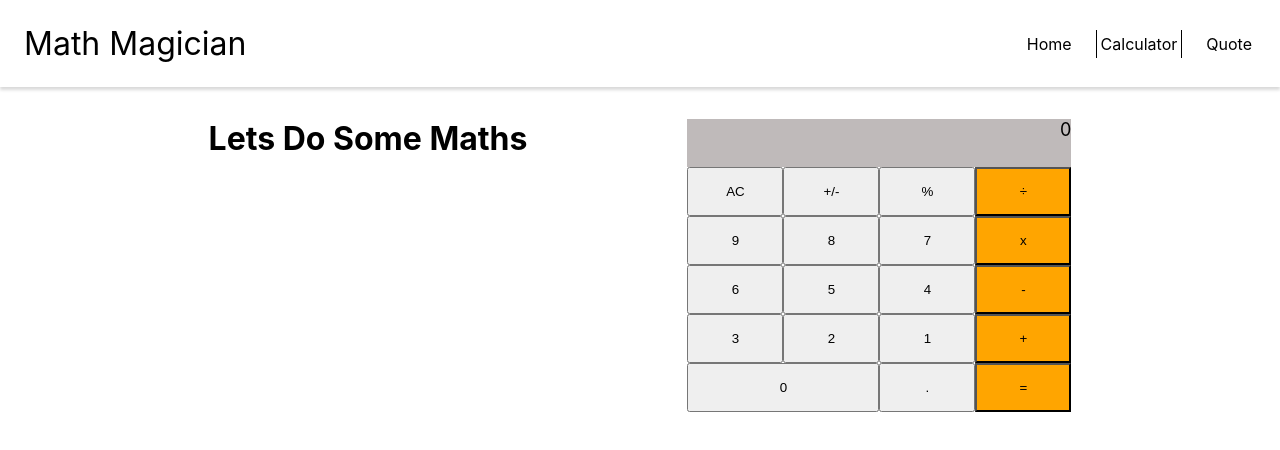
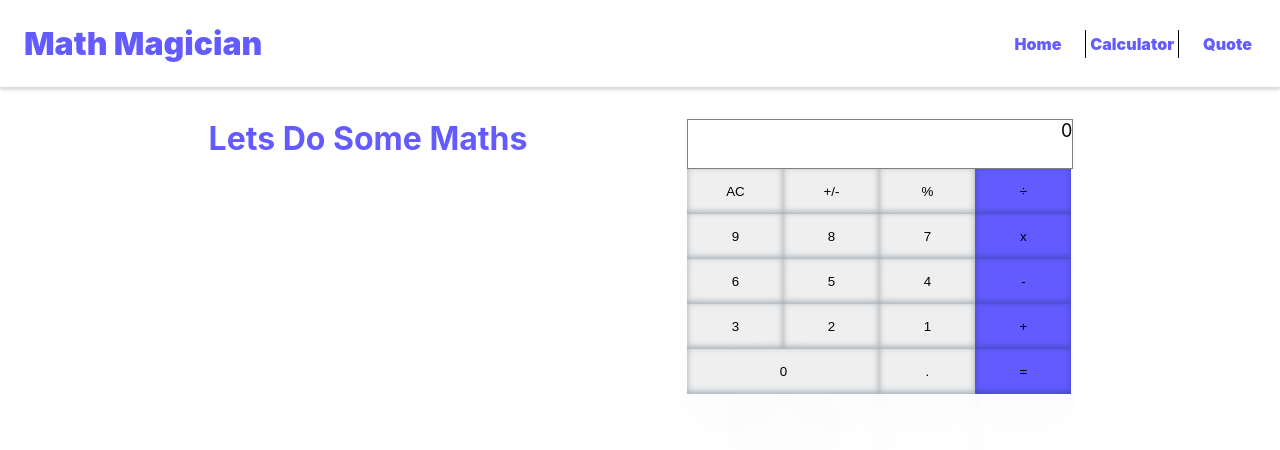
Before and after one commit to SimonGideon/math-magicians-, a React (Create React App) app: page /Calculator in a window 1280 px wide. Shown: the top 450 px of the page. Built offline with nearby package versions, Linux system fonts and the light colour scheme.

Commit message:
ADD stylings

```diff
--- a/src/App.css
+++ b/src/App.css
@@ -7,13 +7,21 @@
 .input {
   width: 100%;
   height: 3rem;
-  background-color: rgba(145, 135, 135, 0.575);
+  background-color: transparent;
+  border: 1px solid gray;
   text-align: right;
   font-size: large;
 }
 
 button {
   padding: 15px;
+  box-shadow: rgba(50, 50, 93, 0.25) 0 50px 100px -20px, rgba(0, 0, 0, 0.3) 0 30px 60px -30px, rgba(10, 37, 64, 0.35) 0 -2px 6px 0 inset !important;
+  border: none;
+}
+
+button:hover {
+  border: 1px solid #635bff;
+  transform: scale(1.05);
 }
 
 .btn {
@@ -34,11 +42,15 @@ button {
 }
 
 .d {
-  background-color: orange;
+  background-color: #635bff;
 }
 
 .MainCalc {
   width: 30%;
+}
+
+.CalcHeading {
+  color: #635bff;
 }
 
 
@@ -56,6 +68,11 @@ button {
   display: flex;
   flex-direction: column;
   gap: 1.2rem;
+  color: #0a2540;
+}
+
+.HomeConctainer h1 {
+  color: #635bff;
 }
 
 /* Quotes */
--- a/src/components/Navbar.module.css
+++ b/src/components/Navbar.module.css
@@ -27,7 +27,8 @@
 .header {
   text-decoration: none;
   font-size: 2rem;
-  color: black;
+  color: #635bff;
+  font-weight: 900;
 }
 
 li {
@@ -36,6 +37,7 @@ li {
 }
 
 li * {
-  color: black;
+  color: #635bff;
   text-decoration: none;
+  font-weight: 900;
 }
```
